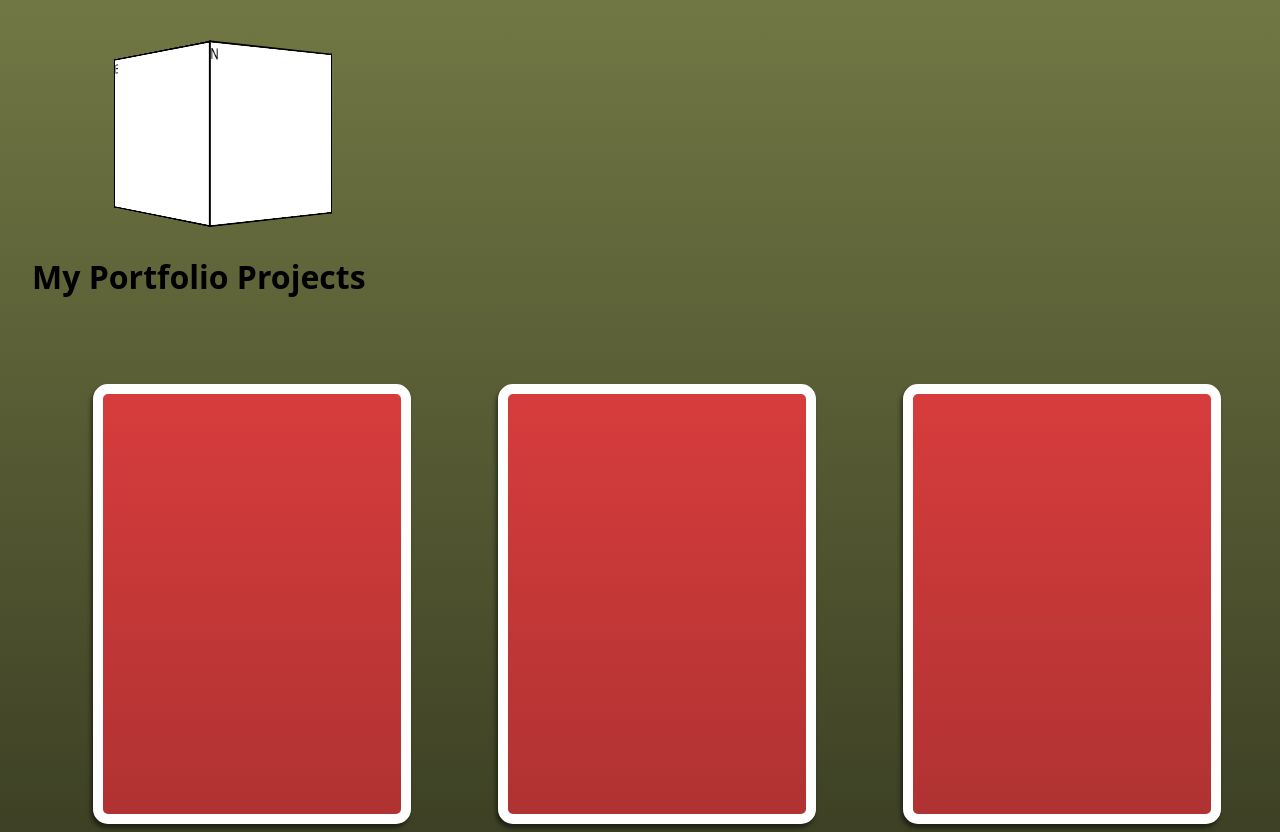
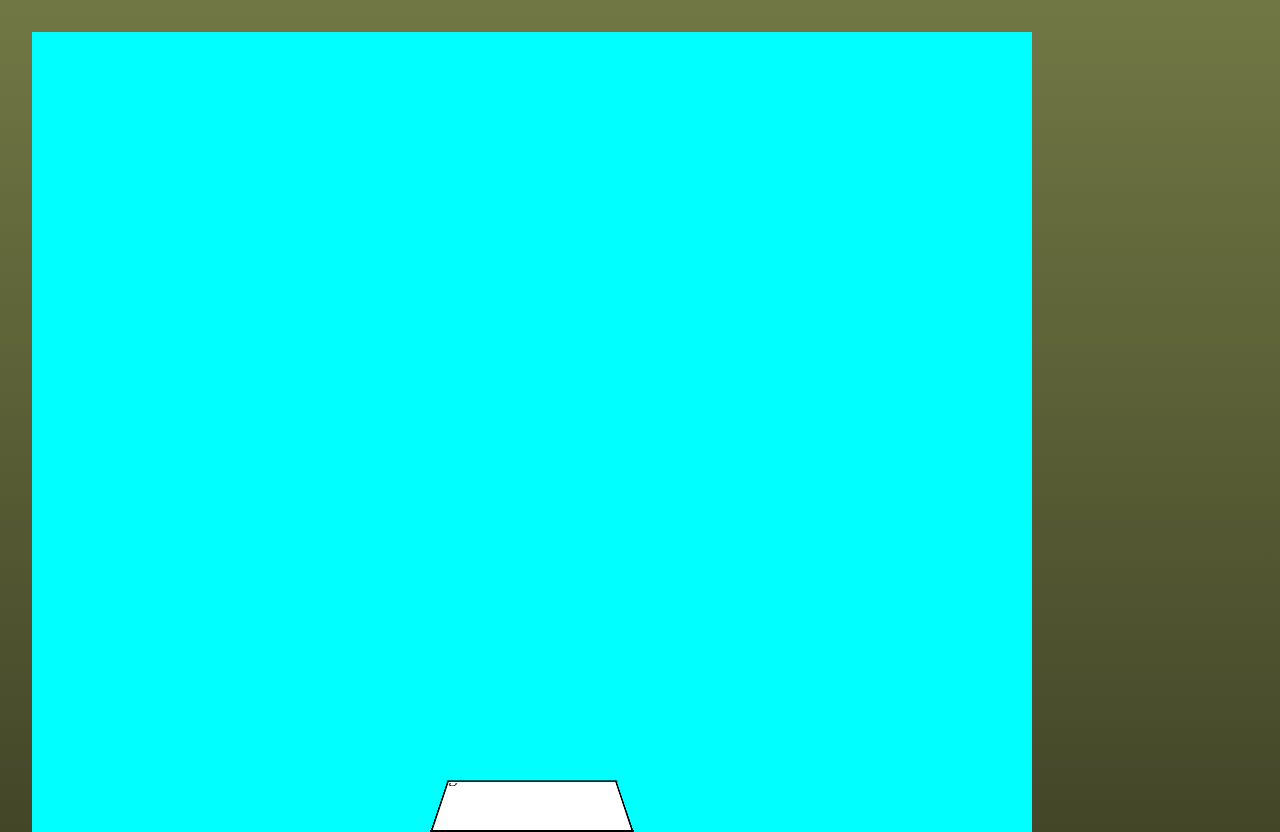
Before and after one commit to aidanbeck/aidanbeck.github.io, a React (Vite) app: page / in a window 1280 px wide. Shown: the top 832 px of the page. Built offline with nearby package versions, Linux system fonts and the light colour scheme.

Commit message:
cube on floor

```diff
--- a/src/App.jsx
+++ b/src/App.jsx
@@ -6,7 +6,6 @@ function App() {
 
   return (
     <>
-
     <div className="scene">
       <div className="🧊">
         <div className="🧊face N">N</div>
@@ -17,53 +16,6 @@ function App() {
         <div className="🧊face D">D</div>
       </div>
     </div>
-
-     <h1>My Portfolio Projects</h1>
-     <section>
-      <Card>
-        <h2>Old Cove</h2>
-        <p>A choose-your-own adventure!</p>
-        <img src="oldCove.PNG" width="90%"></img>
-        <ul>
-          <li>React</li>
-          <li>JavaScript</li>
-          <li>HTML & CSS</li>
-          <li>Vite</li>
-        </ul>
-      </Card>
-
-      <Card>
-        <h2>Syntaxlor</h2>
-        <p>A tool for creating custom alternatives to JSON syntax.</p>
-        <ul>
-          <li>JavaScript</li>
-          <li>NPM</li>
-        </ul>
-        <p>Install: <br/> <em>npm install syntaxlor</em></p>
-        <p>
-          Links:
-          <ul>
-            <li>GitHub</li>
-            <li>NPM</li>
-          </ul>
-        </p>
-      </Card>
-
-      <Card>
-        <h1>Place Holder</h1>
-        <marquee scrollamount="5">This is a placeholder!</marquee>
-        <marquee scrollamount="10">This is a placeholder!</marquee>
-        <marquee scrollamount="15">This is a placeholder!</marquee>
-        <marquee scrollamount="20">This is a placeholder!</marquee>
-        <marquee scrollamount="25">This is a placeholder!</marquee>
-
-        <marquee scrollamount="20">This is a placeholder!</marquee>
-        <marquee scrollamount="15">This is a placeholder!</marquee>
-        <marquee scrollamount="10">This is a placeholder!</marquee>
-        <marquee scrollamount="5">This is a placeholder!</marquee>
-      </Card>
-    </section>
-    <p>Hover over some cards to check out projects I've build!</p>
     </>
   )
 }
--- a/src/styles/3d.css
+++ b/src/styles/3d.css
@@ -1,26 +1,25 @@
 /* 🧊 */
 
 .scene {
-    width: 200px;
-    height: 200px;
-    perspective: 600px;
+    width: 1000px;
+    height: 1000px;
+    perspective: 1000px;
+
+    background-color: aqua;
 }
 
 .🧊 {
-    width: 100%;
-    height: 100%;
-    position: relative;
+    position: absolute;
     transform-style: preserve-3d;
-    transform: rotateY(33deg) translateX(200px);
+    translate: 400px 800px;
+
     transition: transform 2s;
 }
-
 .🧊:hover {
-    transform: rotateX(180deg)
-               rotateY(360deg)
-               rotateZ(180deg)
+    transform: rotateX(0deg)
+               rotateY(180deg)
+               rotateZ(0deg)
 }
-
 
 
 .🧊face {
@@ -31,12 +30,13 @@
     transform: scale3d(1, 1, 1);
 
     background-color: white;
-    border: 2px solid black;
-
+    outline: 2px solid black;
 }
 .🧊face:hover {
     opacity: 50%;
     background-color: red;
+    outline: 4px solid black;
+    outline-offset: -4px;
 }
 
 .🧊face.N {
```
